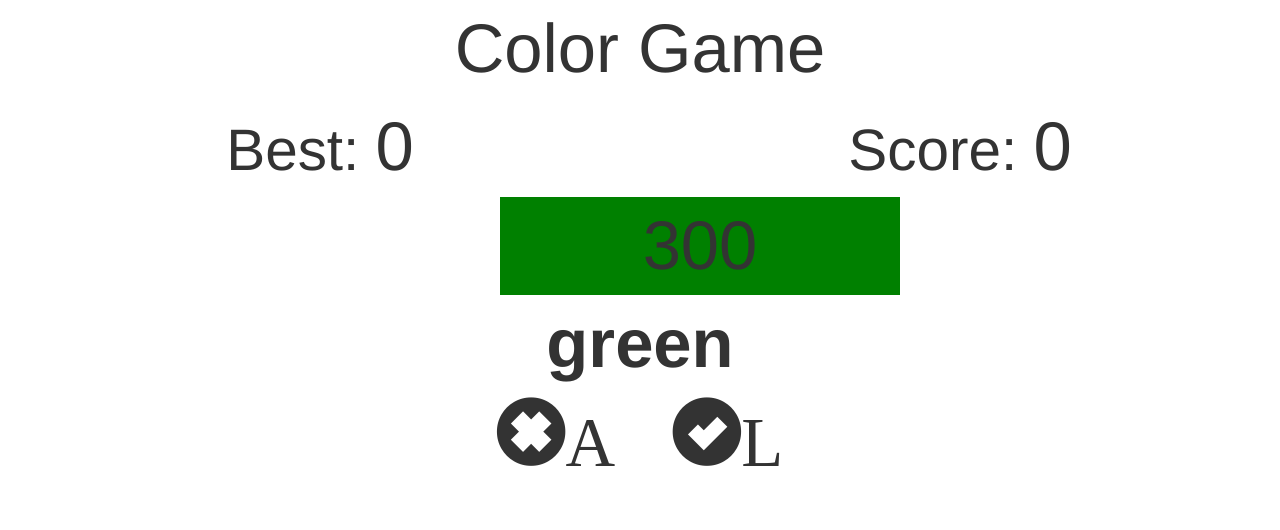
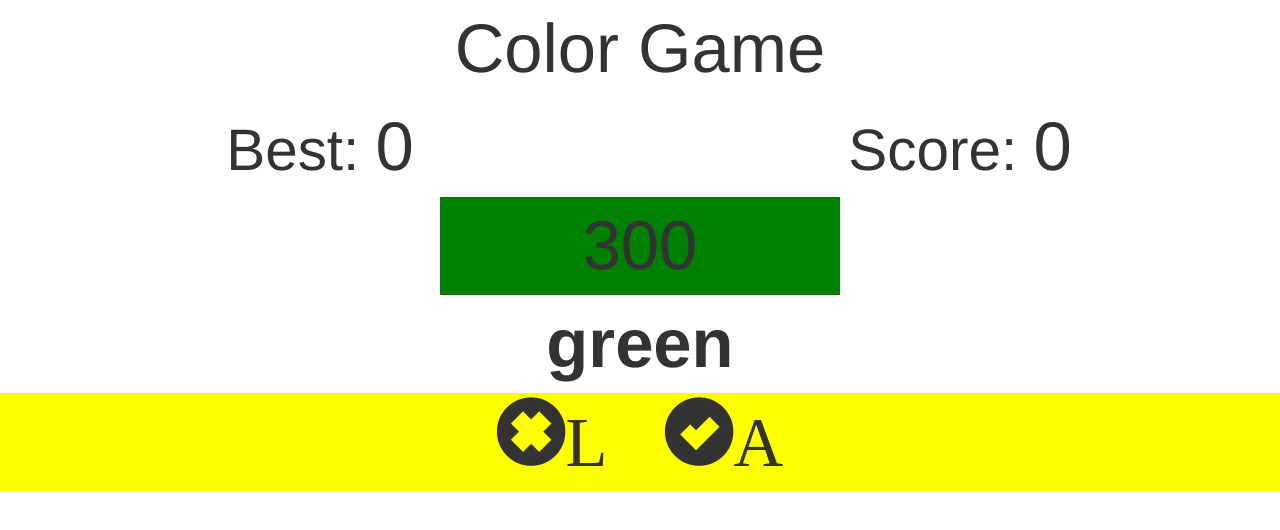
Before and after one commit to cool-mist/2ez4rtz, a plain HTML site: page index.html in a window 1280 px wide. Drawn offline with Linux system fonts and the light colour scheme.

Commit message:
File Organization

```diff
--- a/css/styles.css
+++ b/css/styles.css
@@ -5,5 +5,6 @@ body{
  	font-size: 1.7em;
  }
  #outer{
- 	left:500px;
+ 	margin: 0 auto;
+ 	float : none;
  }
--- a/index.html
+++ b/index.html
@@ -9,6 +9,7 @@
 	<link rel="stylesheet" href="./css/bootstrap.min.css">
 	<script src="./js/jquery.js"></script>
 	<script src="./js/bootstrap.min.js"></script>
+  <script src="./js/main.js"></script>
 </head>
 
 <body>
@@ -29,8 +30,8 @@
     	</div>
     	<div class="row">
     		<div id='legend' class="col-xs-12">
-    			<span class="glyphicon glyphicon-remove-sign" />A</span>&nbsp;&nbsp;
-				<span class="glyphicon glyphicon-ok-sign" />L</span>
+    			<span id = 'a' class="glyphicon glyphicon-remove-sign" />A</span>&nbsp;&nbsp;
+				<span id = 'l' class="glyphicon glyphicon-ok-sign" />L</span>
     		</div>
   		</div>
 	</div>
@@ -49,6 +50,6 @@
 		<span class="glyphicon glyphicon-ok-sign" />L</span>
 	</div>
 	-->
-	<script src="main.js"></script>
+
 </body>
 </html>
--- a/main.js
+++ b/js/main.js
@@ -12,6 +12,7 @@ function keypress_handler(e){
 //Game states -- 0 -> waiting for user input  1 -> Calculate and display result
 
 var colors = ['red','blue','yellow','green','gray'];
+var bgcolor = ['white','yellow'];
 var max=0;
 //console.log(Math.floor(Math.random()*colors.length));
 var game={
@@ -23,7 +24,9 @@ var game={
 }
 var t;    	//timer
 var cw=500; //width of color
+var invert=0,counter=0,range=300;
 function reinit(){
+
 	clearInterval(t);
 	cw=500;
 	timer();
@@ -39,6 +42,7 @@ function reinit(){
 $(document).ready(function(){
 	gameend();
 	reinit();
+
 	setInterval(function(){start();},10);
 });
 function start(){
@@ -61,6 +65,12 @@ function start(){
 function timer(){
 	t=setInterval(function(){
 		cw--;
+		counter++;
+		if(counter==range){
+			inv();
+			counter=0
+			range=parseInt(Math.random()*100)+350;
+		}
 		if(cw==100){
 			gameend();
 			$("#outer").css("width",'500px');
@@ -71,6 +81,7 @@ function timer(){
 		$("#outer").html(cw-100+'');
 	},10);
 }
+
 function gameend(){
 	if(game.score>max){
 		max=game.score;
@@ -83,13 +94,34 @@ function gameend(){
 // Yes/No functions
 function no(){
 	if(game.state==0){
-		game.user_inp=0;
+		if(invert)
+			game.user_inp=1;
+		else
+			game.user_inp=0;
 
 	}
 }
 function yes(){
 	if(game.state==0){
-		game.user_inp=1;
+		if(!invert)
+			game.user_inp=1;
+		else
+			game.user_inp=0;
+
 
 	}
 }
+//Extra Features
+function inv(){
+	invert=(invert+1)%2;
+	if(invert){
+		$("#a").html("L");
+		$("#l").html("A");
+	}else{
+		$("#a").html("A");
+		$("#l").html("L");
+	}
+	$("#legend").fadeOut(100).css("background",bgcolor[invert]).fadeIn(100).fadeOut(100).fadeIn(100);
+
+
+}
--- a/styles.css
+++ /dev/null
@@ -1,9 +0,0 @@
-body{
-  background-color: #efeeee;
- }
- div{
- 	font-size: 1.7em;
- }
- #outer{
- 	left:500px;
- }
```
